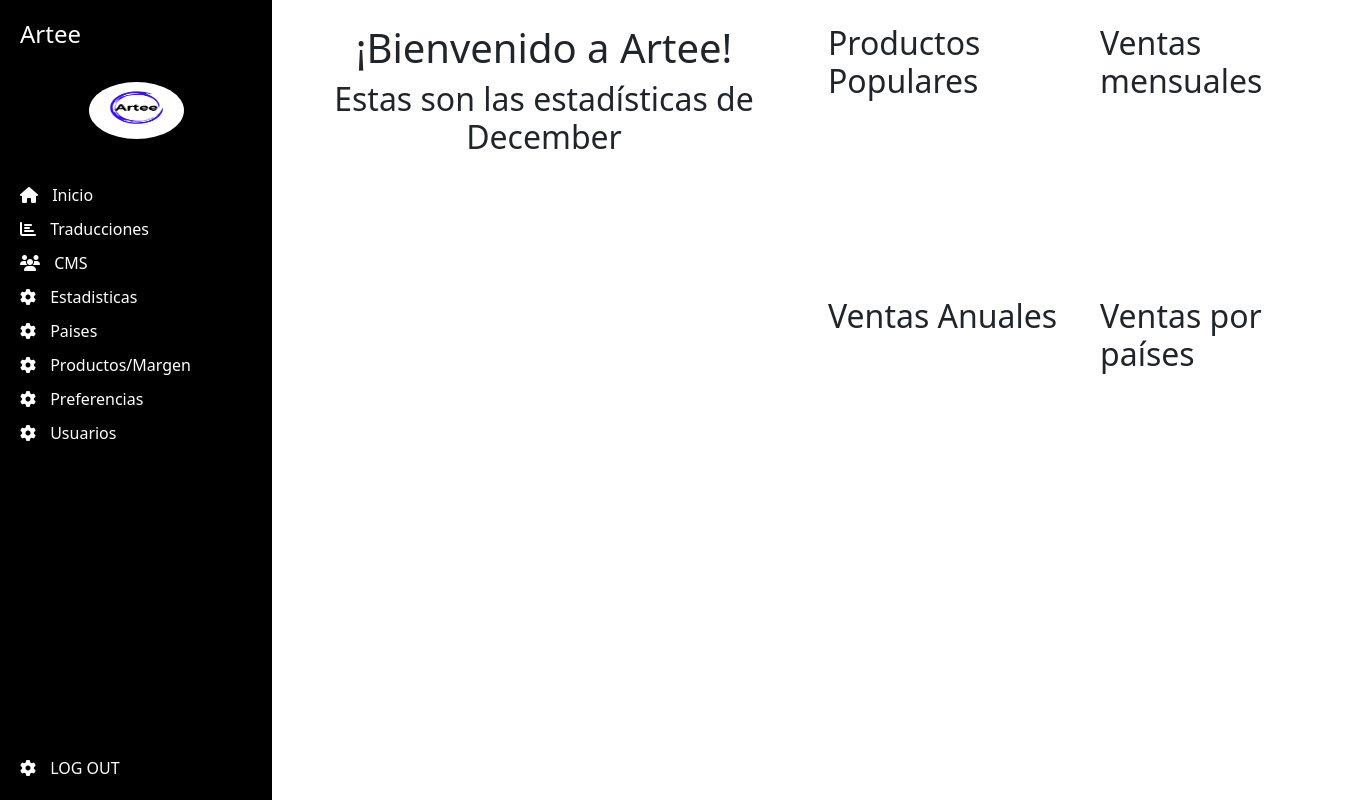
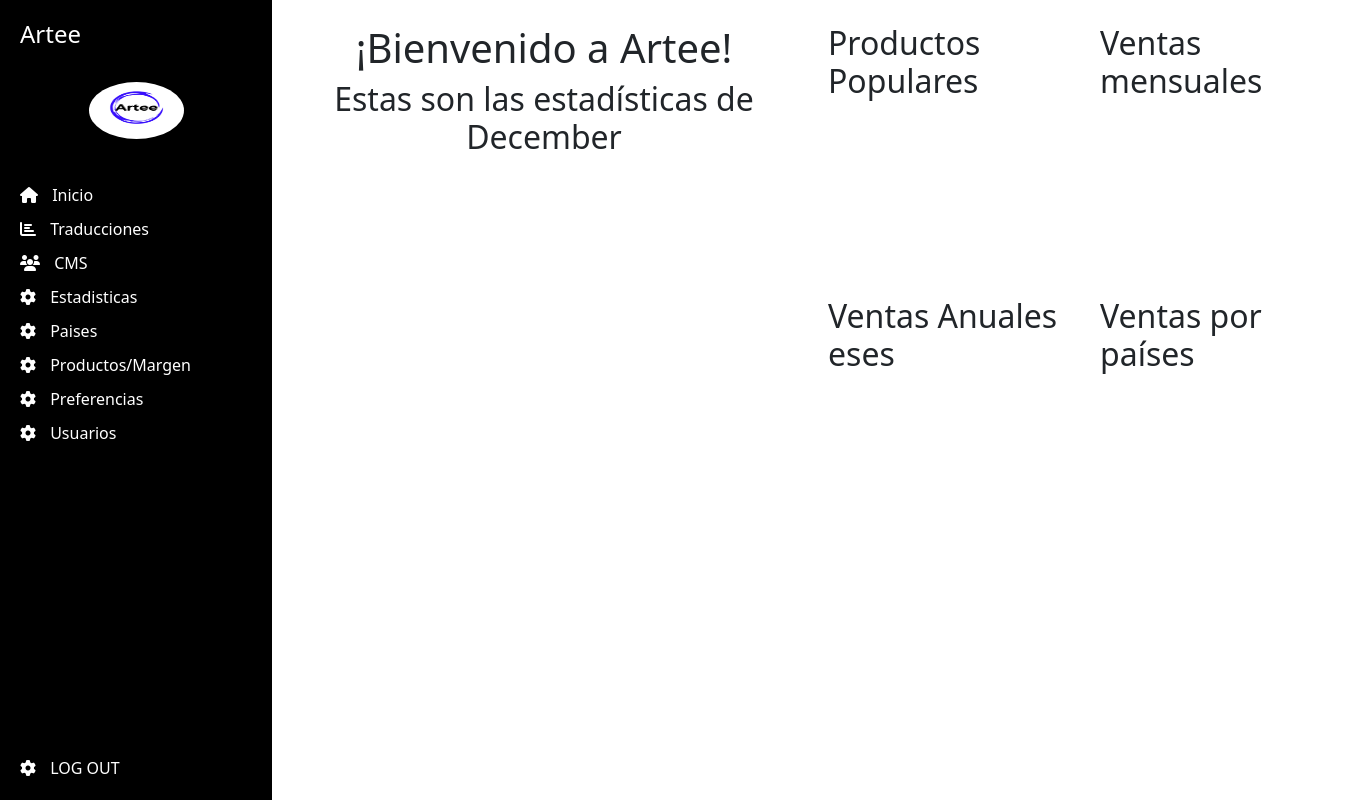
Before and after one commit to PaCruDaw/DAW2324_S3_E4, a PHP site: page /main.php in a window 1360 px wide; the page is wider, and only the part inside the window is pictured. Run offline with PHP 8.4, Linux system fonts and the light colour scheme; a map, chart or similar area stays blank; some libraries are stand-ins or nearby versions.

Commit message:
test merge main

```diff
--- a/DocumentRoot/app/main.php
+++ b/DocumentRoot/app/main.php
@@ -37,7 +37,7 @@ include("./modelos/LoginManager.php");
 
         <div class="row mb-4">
             <div class="col-md-6">
-                <h2 class="mb-3">Ventas Anuales </h2>
+                <h2 class="mb-3">Ventas Anuales eses </h2>
                 <canvas id="chart3"></canvas>
             </div>
             <div class="col-md-6">
```
